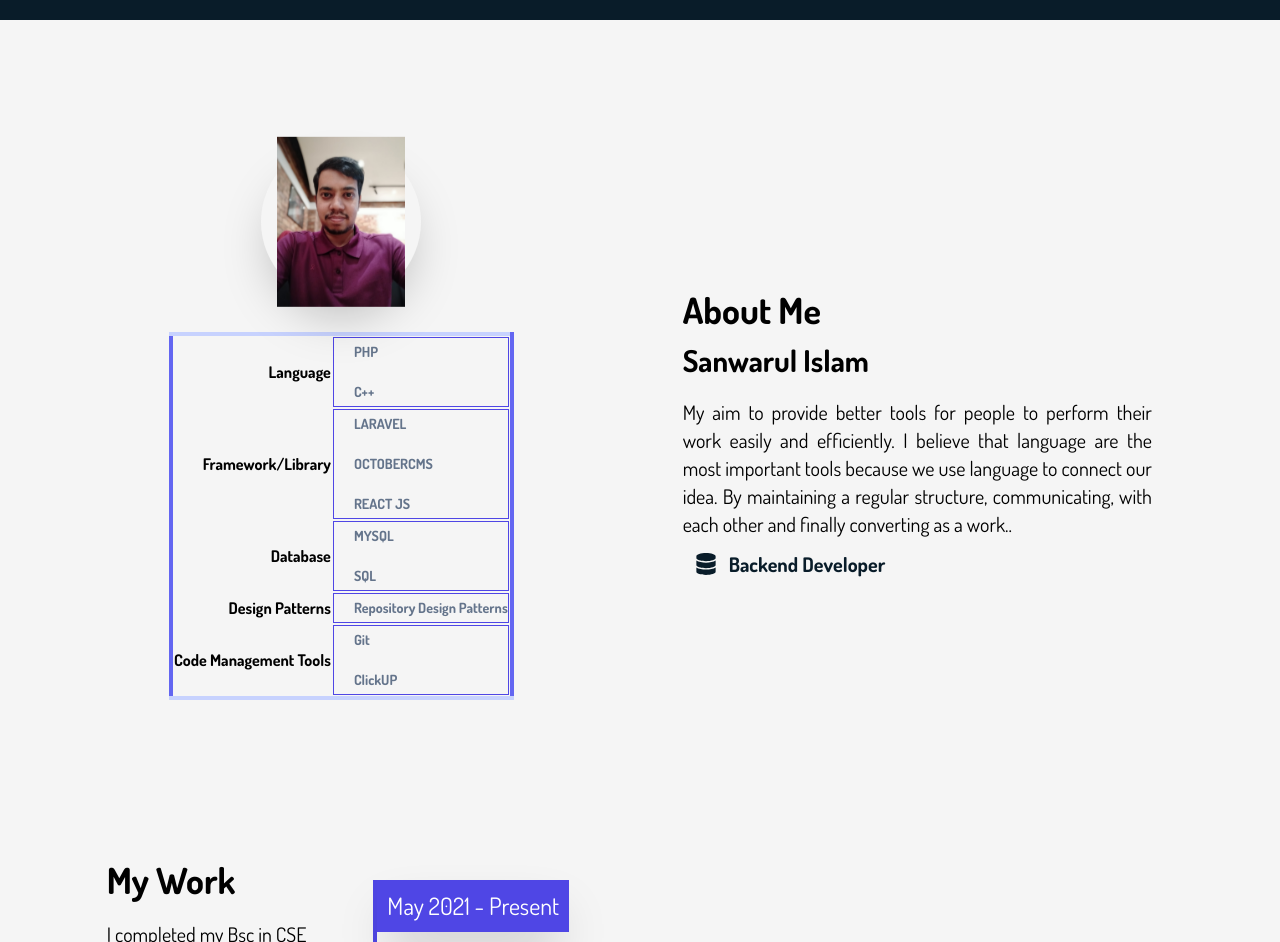
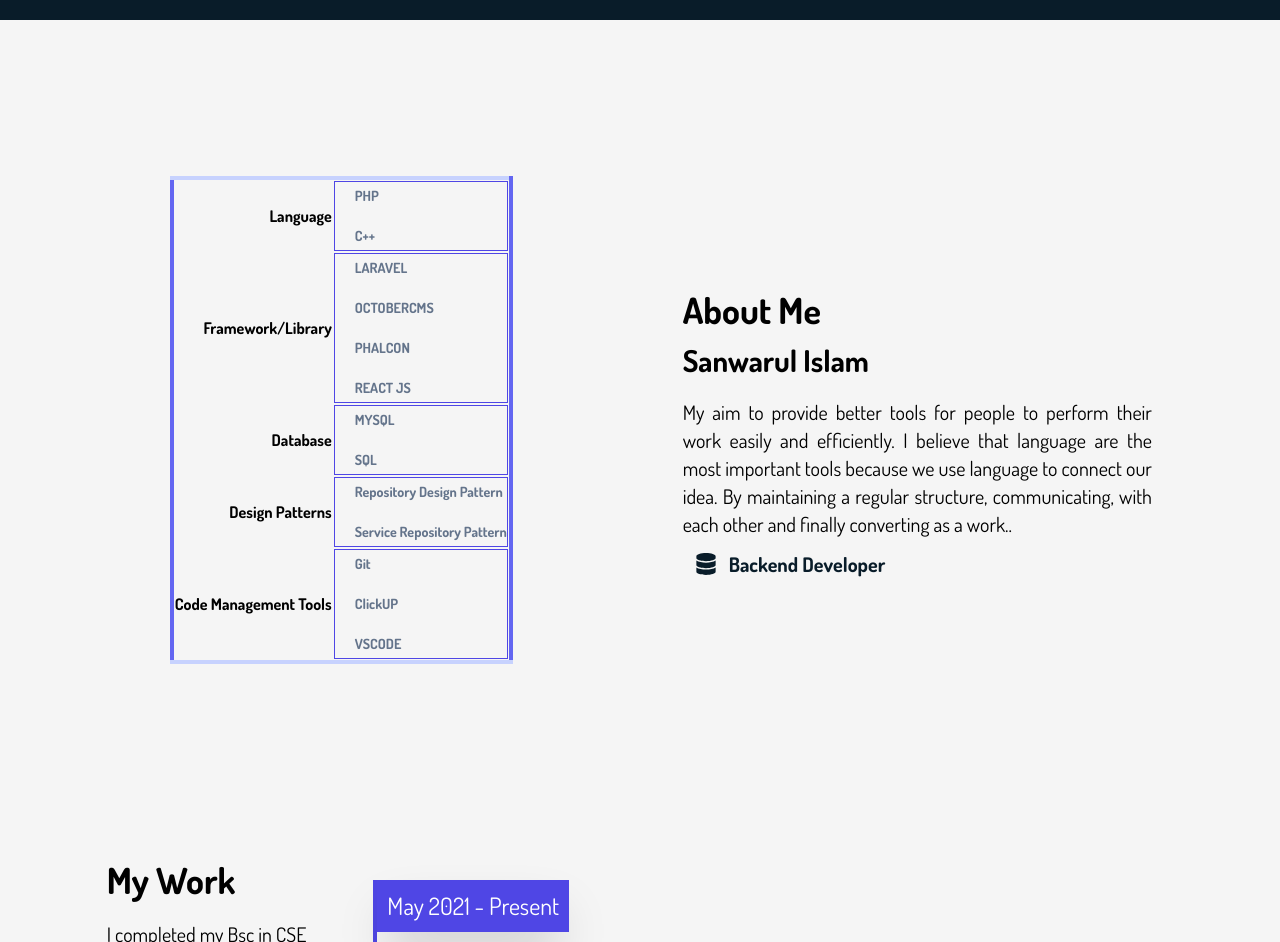
Before and after one commit to muhammadsanwarulislam/portfolio, a React (Vite) app: page / in a window 1280 px wide. Shown: the part 780-1722 px from the top of the page. Built offline with nearby package versions, Linux system fonts and the light colour scheme.

Commit message:
About section

```diff
--- a/src/components/About.tsx
+++ b/src/components/About.tsx
@@ -1,4 +1,3 @@
-import { LazyLoadImage } from 'react-lazy-load-image-component'
 import content from '../content'
 import { FaDatabase } from "react-icons/fa";
 
@@ -6,10 +5,6 @@ const About = () => {
     return (
         <div className='min-h-screen flex flex-col-reverse md:flex-row justify-evenly items-center font-dosis bg-soft' id='about'>
             <div className='w-11/12 md:w-2/5 flex flex-wrap justify-center mt-10 md:mt-0'>
-            <span key=""
-                    className='animate-refloat w-40 h-40 m-4 p-4 bg-soft shadow-2xl hover:shadow flex justify-center items-center rounded-full cursor-pointer anim'>
-                        <LazyLoadImage src='assets/img1.jpg' alt="" />
-                    </span>
                 <table className='table-fixed border-4 border-indigo-200 border-x-indigo-500'>
                     <tbody>
                         <tr>
@@ -27,6 +22,7 @@ const About = () => {
                                 <ul className='marker:text-sky-400 list-disc border border-indigo-600 pl-5 space-y-3 text-slate-500'>
                                     <li className='flex py-1 text-sm font-bold text-right'>LARAVEL</li>
                                     <li className='flex py-1 text-sm font-bold text-right'>OCTOBERCMS</li>
+                                    <li className='flex py-1 text-sm font-bold text-right'>PHALCON</li>
                                     <li className='flex py-1 text-sm font-bold text-right'>REACT JS</li>
                                 </ul>
                             </td>
@@ -44,7 +40,8 @@ const About = () => {
                             <td className='text-l font-bold text-right'>Design Patterns</td>
                             <td>
                                 <ul className='marker:text-sky-400 list-disc border border-indigo-600 pl-5 space-y-3 text-slate-500'>
-                                    <li className='flex py-1 text-sm font-bold text-right'>Repository Design Patterns</li>
+                                    <li className='flex py-1 text-sm font-bold text-right'>Repository Design Pattern</li>
+                                    <li className='flex py-1 text-sm font-bold text-right'>Service Repository Pattern</li>
                                 </ul>
                             </td>
                         </tr>
@@ -54,6 +51,7 @@ const About = () => {
                                 <ul className='marker:text-sky-400 list-disc border border-indigo-600 pl-5 space-y-3 text-slate-500'>
                                     <li className='flex py-1 text-sm font-bold text-right'>Git</li>
                                     <li className='flex py-1 text-sm font-bold text-right'>ClickUP</li>
+                                    <li className='flex py-1 text-sm font-bold text-right'>VSCODE</li>
                                 </ul>
                             </td>
                         </tr>
```
